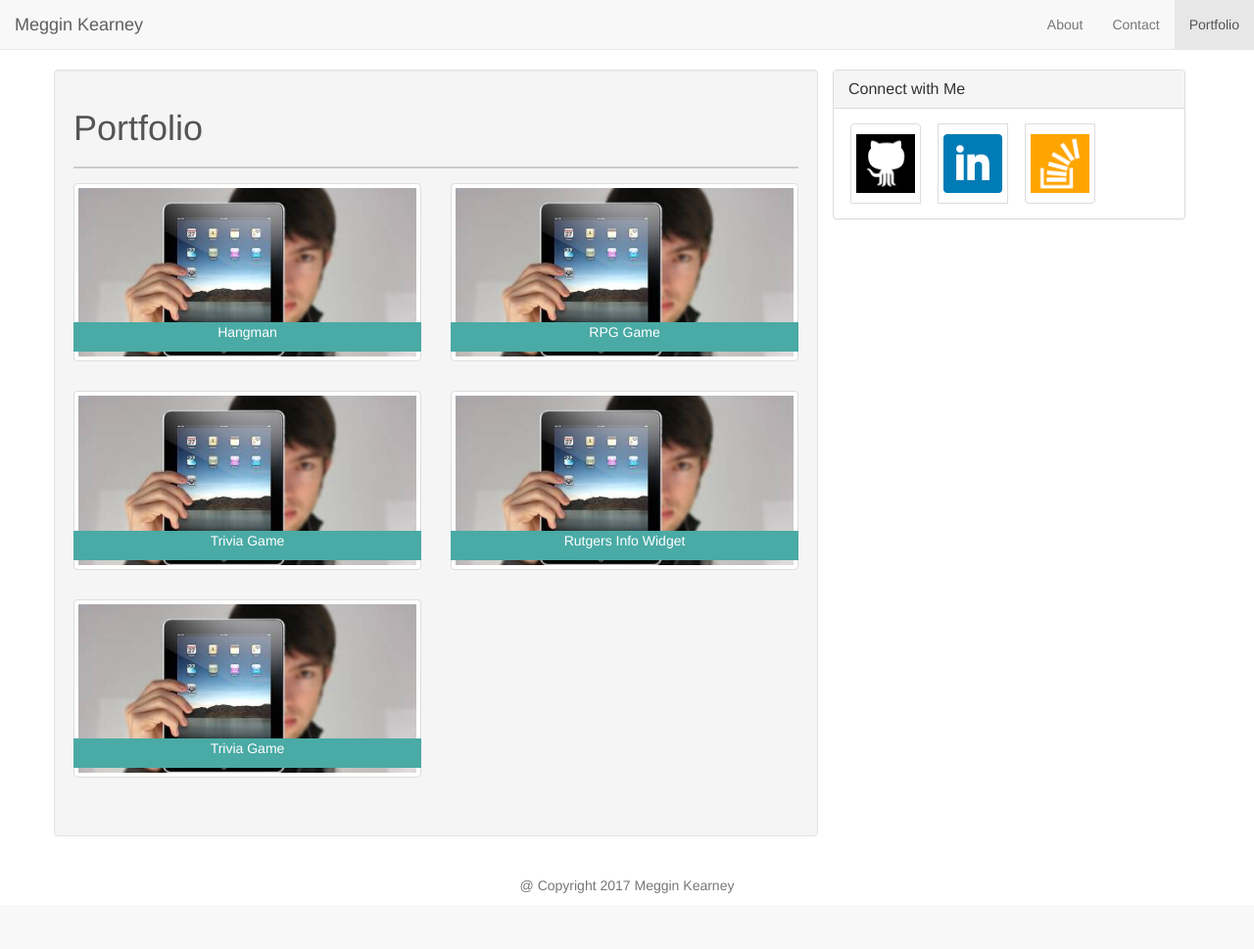
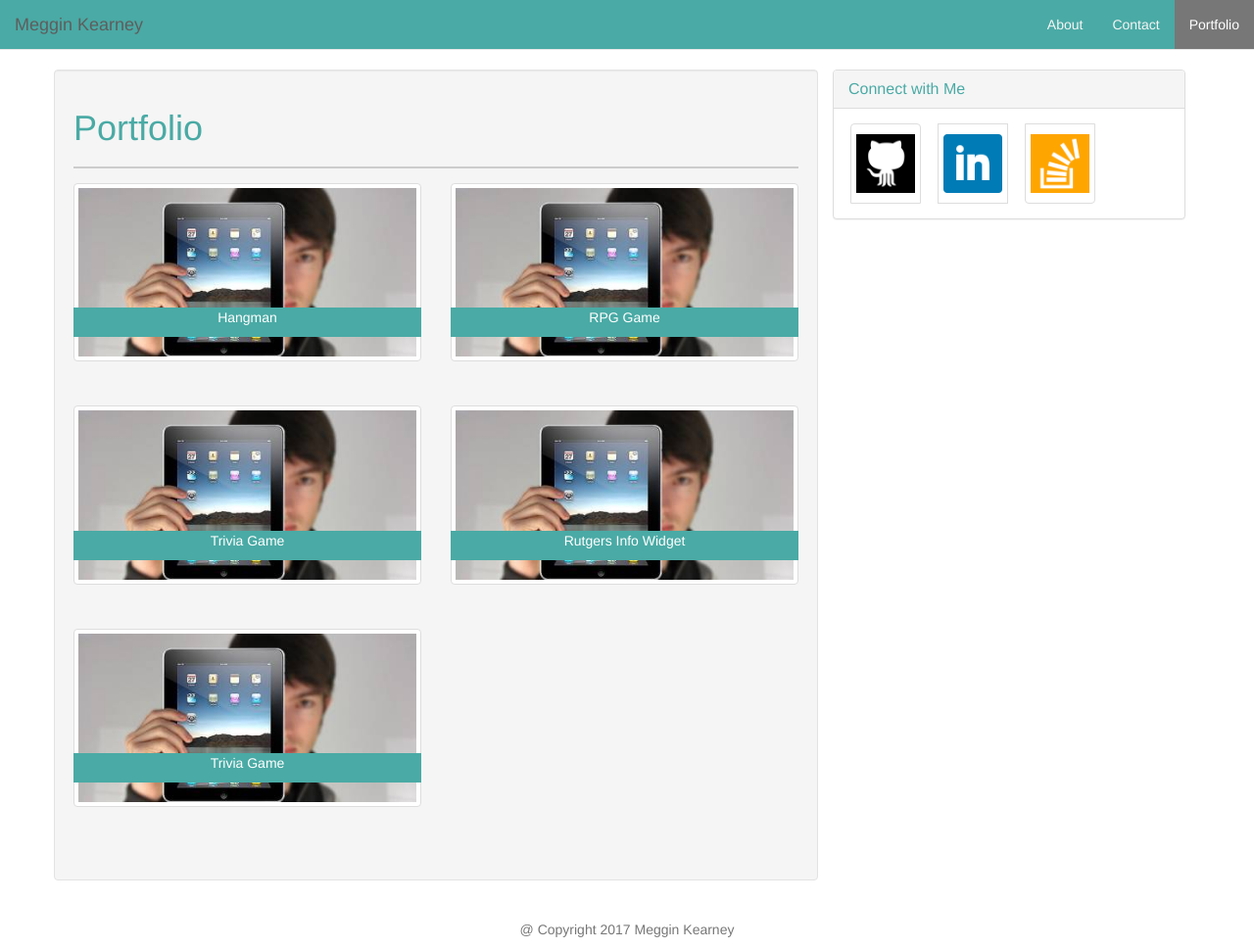
Before and after one commit to AishwaryaMahajan04/Bootstrap-Portfolio, a PHP site: page /portfolio.html in a window 1280 px wide. Shown: the whole page at 98% size. Before the commit the page ends 912 px from the top, so only its background shows below. Run offline with PHP 8.4, Linux system fonts and the light colour scheme.

Commit message:
Color and bug crazy

```diff
--- a/assets/css/style.css
+++ b/assets/css/style.css
@@ -40,7 +40,7 @@
 .project-title {
 	float: left;
 	position: relative;
-	top: -50px;
+	top: -80px;
 	width: 100%;
 	height: 30px;
 	background-color: #4aaaa5;
@@ -67,5 +67,63 @@
 }
 
 .page-header h1 {
+	color: #4aaaa5;
+}
+
+.navbar-default {
+	background-color: #4aaaa5;
+}
+
+.navbar-default .navbar-brand {
+	color: #ffffff;
+}
+
+.navbar-default .navbar-nav li a {
+	color: #f5f5f5;
+}
+
+.navbar-default .navbar-nav li a:hover {
+	color: #777;
+	background-color: #ddd;
+}
+
+.navbar-default .navbar-nav .active a {
+	color: #ffffff;
+	background-color: #777;
+}
+
+h1,
+h2,
+h3 {
+	color: #4aaaa5;
+}
+
+.panel-title {
+	color: #4aaaa5;
+}
+
+.link-hover-color {
+	color: blue;
+}
+
+button.navbar-toggle {
+	background-color: white;
+}
+
+.img-thumbnail {
+	margin-bottom: 15px;
+}
+
+label {
 	color: #555;
 }
+
+.btn-default {
+	color: #ffffff;
+	background-color: #4aaaa5;
+}
+
+.btn-default:hover {
+	color: #ffffff;
+	background-color: #777;
+}
--- a/contact.html
+++ b/contact.html
@@ -60,7 +60,7 @@
 				    <label for="exampleInputText1">Message</label>
 				    <textarea class="form-control" rows="10"></textarea>
 				  </div>
-				  <button type="submit" class="btn btn-default">Submit</button>
+				  <button type="submit" class="btn btn-default btn-lg">Submit</button>
 				</form>
 			</div>
 			<div class="col-md-4">
```
